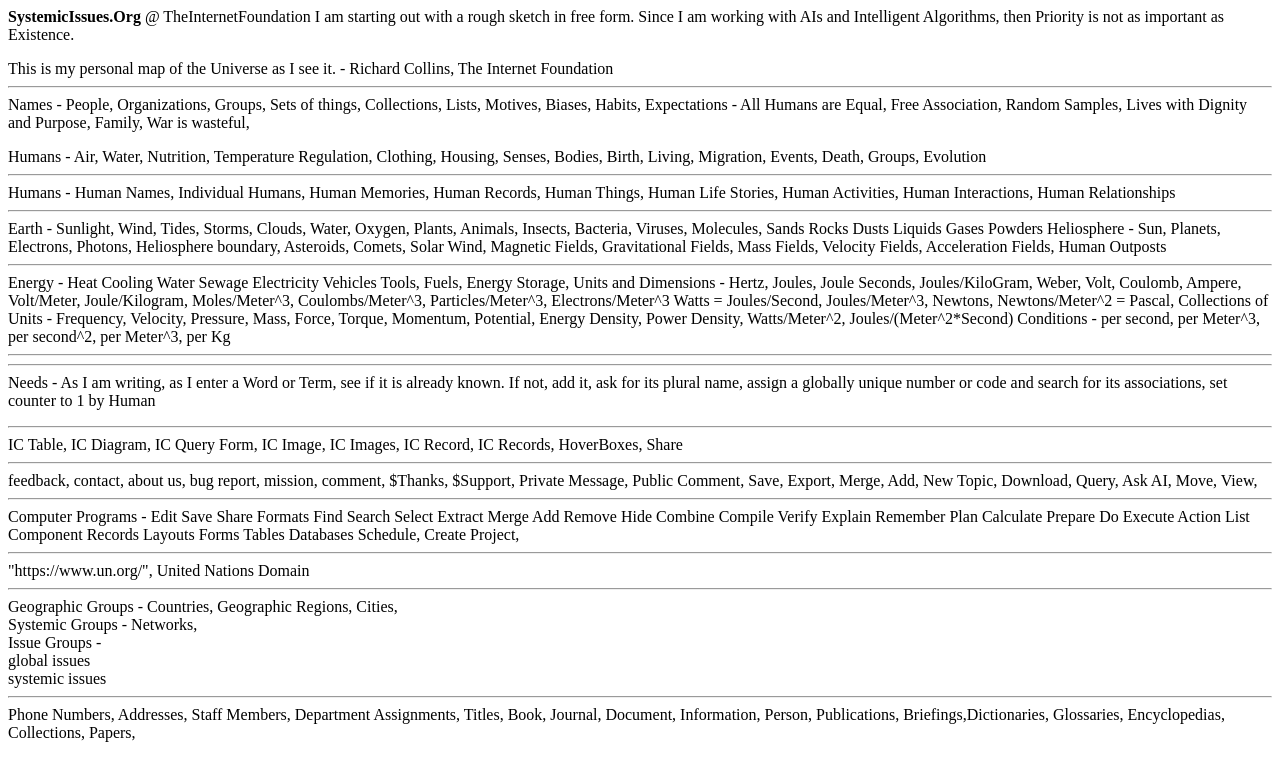
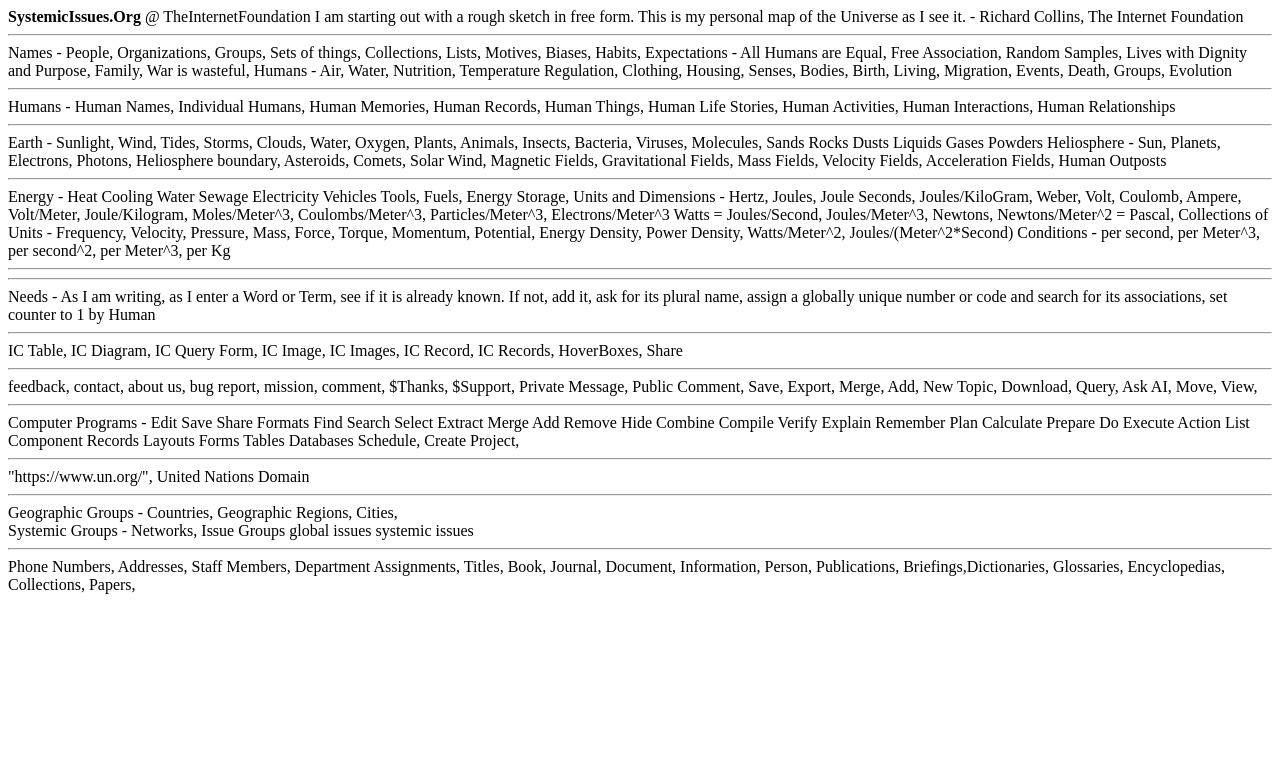
Before and after one commit to RichardKCollins/SystemicIssues, a plain HTML site: page docs/index.html in a window 1280 px wide. Drawn offline with Linux system fonts and the light colour scheme.

Commit message:
Update index.html

```diff
--- a/docs/index.html
+++ b/docs/index.html
@@ -6,11 +6,12 @@
 <body>
 
 <b>SystemicIssues.Org</b> @ TheInternetFoundation
-I am starting out with a rough sketch in free form. Since I am working with AIs and Intelligent Algorithms, then Priority is not as important as Existence. </p>
+I am starting out with a rough sketch in free form.
 This is my personal map of the Universe as I see it. - Richard Collins, The Internet Foundation
 <hr>
 Names - People, Organizations, Groups, Sets of things, Collections, Lists,
-Motives, Biases, Habits, Expectations - All Humans are Equal, Free Association, Random Samples, Lives with Dignity and Purpose, Family, War is wasteful,</p>
+Motives, Biases, Habits, Expectations - All Humans are Equal, Free Association, Random Samples,
+Lives with Dignity and Purpose, Family, War is wasteful,
 Humans - Air, Water, Nutrition, Temperature Regulation, Clothing, Housing,
 Senses, Bodies, Birth, Living, Migration, Events, Death, Groups, Evolution
 <hr>
@@ -35,22 +36,27 @@
 
 <hr>
 Needs - As I am writing, as I enter a Word or Term, see if it is already known.
-If not, add it, ask for its plural name, assign a globally unique number or code and search for its associations, set counter to 1 by Human</p>
+If not, add it, ask for its plural name,
+  assign a globally unique number or code and search for its associations,
+  set counter to 1 by Human
 <hr>
 IC Table, IC Diagram, IC Query Form, IC Image, IC Images, IC Record, IC Records, HoverBoxes, Share
 <hr>
-feedback, contact, about us, bug report, mission, comment, $Thanks, $Support, Private Message, Public Comment, Save, Export, Merge, Add, New Topic, Download, Query, Ask AI, Move, View,
+feedback, contact, about us, bug report, mission, comment, $Thanks, $Support, Private Message,
+Public Comment, Save, Export, Merge, Add, New Topic, Download, Query, Ask AI, Move, View,
 <hr>
-Computer Programs - Edit Save Share Formats Find Search Select Extract Merge Add Remove Hide Combine Compile Verify Explain Remember Plan Calculate Prepare Do Execute Action List Component Records Layouts Forms Tables Databases Schedule, Create Project,
+Computer Programs - Edit Save Share Formats Find Search Select Extract Merge Add
+Remove Hide Combine Compile Verify Explain Remember Plan Calculate Prepare Do Execute Action
+List Component Records Layouts Forms Tables Databases Schedule, Create Project,
 
 <hr>
 "https://www.un.org/", United Nations Domain
 <hr>
 Geographic Groups - Countries, Geographic Regions, Cities, <br>
-Systemic Groups - Networks, <br>
-Issue Groups - <br>
-global issues<br>
-systemic issues<br>
+Systemic Groups - Networks,
+Issue Groups
+global issues
+systemic issues
 <hr>
 
 Phone Numbers, Addresses, Staff Members, Department Assignments, Titles, Book, Journal, Document,
```
